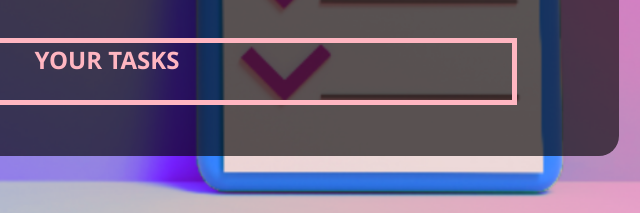
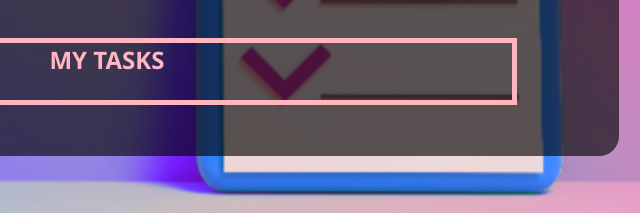
Before and after one commit to TajjDev/to-do-list, a website: page index.html in a window 1280 px wide. Shown: the part 324-537 px from the top of the page, 533-1173 px from the left. Drawn offline with Linux system fonts and the light colour scheme.

Commit message:
Update index.html

```diff
--- a/index.html
+++ b/index.html
@@ -14,7 +14,7 @@
             <button onclick="submit()" id="btnsub">Enter</button>
         </div>
         <div class="taskinput">
-            <h2>YOUR TASKS</h2>
+            <h2>MY TASKS</h2>
             <ol id="theTaskInput">
 
             </ol>
```
